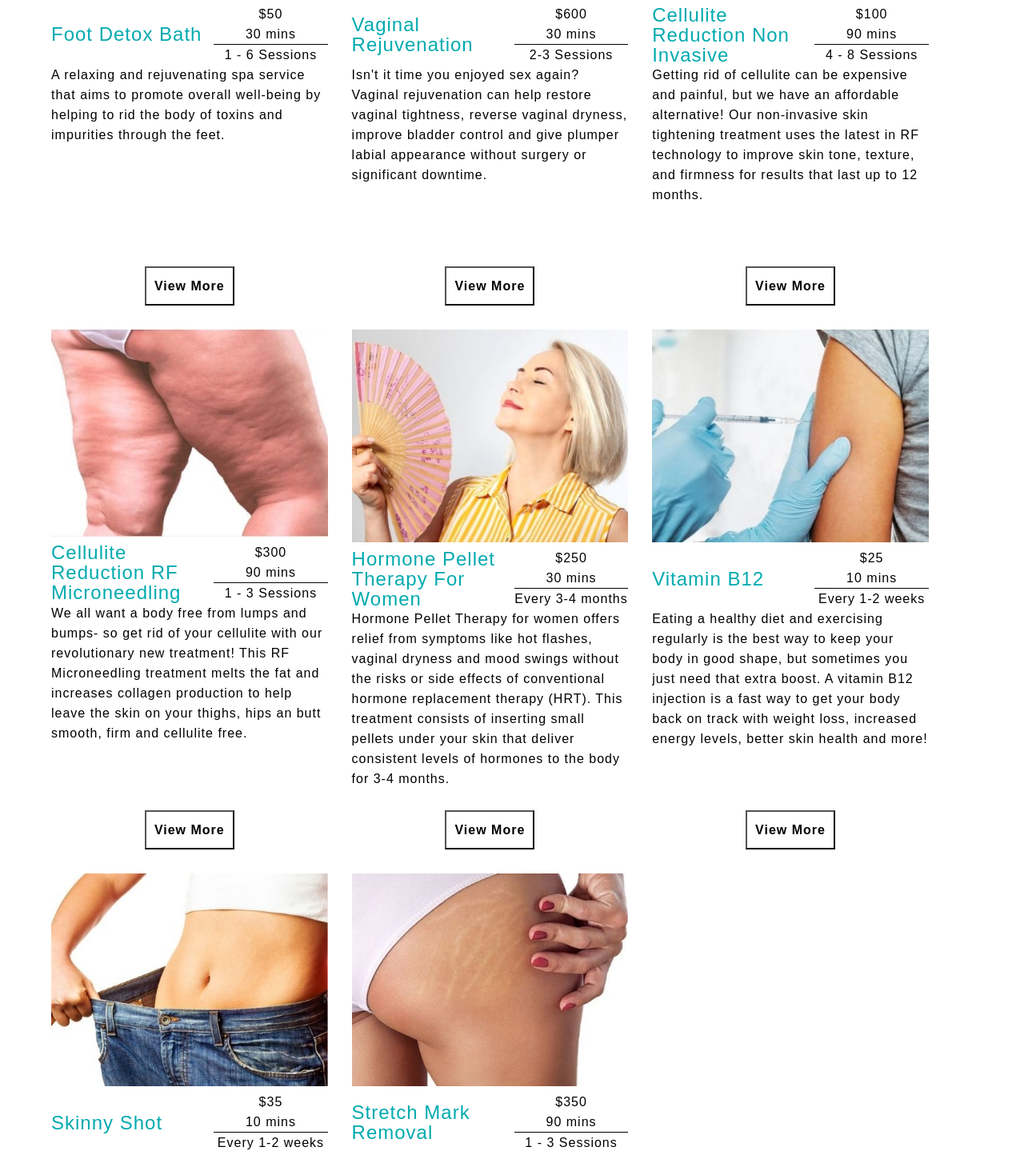
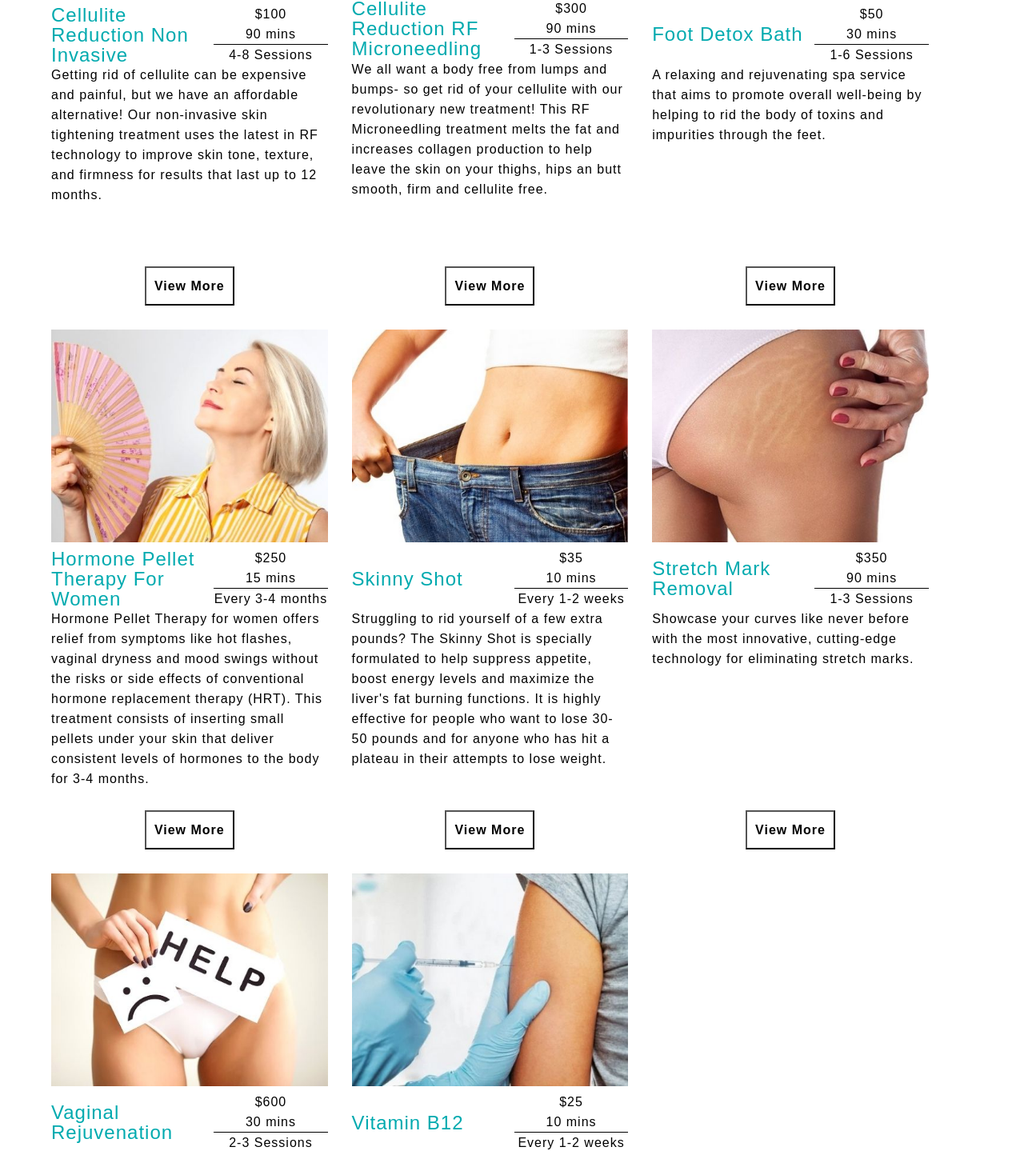
Before and after one commit to tanningexpert/exclusive-react-clone-v2, a React (Create React App) app: page /aesthetics in a window 1280 px wide. Shown: the part 760-2199 px from the top of the page at 80% size. Built offline with nearby package versions, Linux system fonts and the light colour scheme.

Commit message:
modified aesthetics services grid to map from data.js array

```diff
--- a/src/components/NavBar.js
+++ b/src/components/NavBar.js
@@ -39,6 +39,9 @@ const NavBar = () => {
           <li>Cellulite Reduction</li>
           <li>Foot Detox Bath</li>
           <li>Pre|Post Care Instructions</li>
+          <li>
+            <Link to="/aesthetics-v2">View All Services</Link>
+          </li>
         </div>
       </div>
 
--- a/src/components/ProcedureContainer.js
+++ b/src/components/ProcedureContainer.js
@@ -1,3 +1,4 @@
+import { Link } from "react-router-dom";
 import FeaturedButton from "./FeaturedServicesButton.js";
 
 const ProcedureContainer = ({
@@ -29,7 +30,9 @@ const ProcedureContainer = ({
       </table>
       <h2>Schedule Your Consult</h2>
       <div className="treatmentAppointmentRequestButton">
-        <FeaturedButton>Request An Appointment</FeaturedButton>
+        <Link to="/appointment-request">
+          <FeaturedButton>Request An Appointment</FeaturedButton>
+        </Link>
       </div>
     </div>
   );
--- /dev/null
+++ b/src/components/ScrollToTop.js
@@ -0,0 +1,14 @@
+import { useEffect } from "react";
+import { useLocation } from "react-router-dom";
+
+const ScrollToTop = () => {
+  // Extracts pathname property(key) from an object
+  const { pathname } = useLocation();
+
+  // Automatically scrolls to top whenever pathname changes
+  useEffect(() => {
+    window.scrollTo(0, 0);
+  }, [pathname]);
+};
+
+export default ScrollToTop;
--- a/src/data.js
+++ b/src/data.js
@@ -1,10 +1,148 @@
+import Images from "./img/ImgIndex.js";
+
+export const aestheticsServices = [
+  {
+    title: "Cellulite Reduction Non Invasive",
+    imgSrc: Images.celluliteReduction,
+    price: "$100",
+    length: "90 mins",
+    schedule: "4-8 Sessions",
+    pageSchedule: "4-8 weekly sessions",
+    downtime: "None",
+    summary:
+      "Getting rid of cellulite can be expensive and painful, but we have an affordable alternative! Our non-invasive skin tightening treatment uses the latest in RF technology to improve skin tone, texture, and firmness for results that last up to 12 months.",
+  },
+  {
+    title: "Cellulite Reduction RF Microneedling",
+    imgSrc: Images.celluliteReductionRf,
+    price: "$300",
+    length: "90 mins",
+    schedule: "1-3 Sessions",
+    pageSchedule: "1-3 monthly sessions",
+    downtime: "1-2 weeks",
+    summary:
+      "We all want a body free from lumps and bumps- so get rid of your cellulite with our revolutionary new treatment! This RF Microneedling treatment melts the fat and increases collagen production to help leave the skin on your thighs, hips an butt smooth, firm and cellulite free.",
+  },
+  {
+    title: "Foot Detox Bath",
+    imgSrc: Images.footDetox,
+    price: "$50",
+    length: "30 mins",
+    schedule: "1-6 Sessions",
+    pageSchedule: "1-6 weekly sessions",
+    downtime: "None",
+    summary:
+      "A relaxing and rejuvenating spa service that aims to promote overall well-being by helping to rid the body of toxins and impurities through the feet.",
+  },
+  {
+    title: "Hormone Pellet Therapy For Women",
+    imgSrc: Images.hormonePellet,
+    price: "$250",
+    length: "15 mins",
+    schedule: "Every 3-4 months",
+    pageSchedule: "Every 3-4 months",
+    downtime: "None",
+    summary:
+      "Hormone Pellet Therapy for women offers relief from symptoms like hot flashes, vaginal dryness and mood swings without the risks or side effects of conventional hormone replacement therapy (HRT). This treatment consists of inserting small pellets under your skin that deliver consistent levels of hormones to the body for 3-4 months.",
+  },
+  {
+    title: "Skinny Shot",
+    imgSrc: Images.skinnyShot,
+    price: "$35",
+    length: "10 mins",
+    schedule: "Every 1-2 weeks",
+    pageSchedule: "Every 1-2 weeks",
+    downtime: "None",
+    summary:
+      "Struggling to rid yourself of a few extra pounds? The Skinny Shot is specially formulated to help suppress appetite, boost energy levels and maximize the liver's fat burning functions. It is highly effective for people who want to lose 30-50 pounds and for anyone who has hit a plateau in their attempts to lose weight.",
+  },
+  {
+    title: "Stretch Mark Removal",
+    imgSrc: Images.stretchMarkRemoval,
+    price: "$350",
+    length: "90 mins",
+    schedule: "1-3 Sessions",
+    pageSchedule: "1-3 monthly sessions",
+    downtime: "1-2 weeks",
+    summary:
+      "Showcase your curves like never before with the most innovative, cutting-edge technology for eliminating stretch marks.",
+  },
+  {
+    title: "Vaginal Rejuvenation",
+    imgSrc: Images.vaginalRejuvenation,
+    price: "$600",
+    length: "30 mins",
+    schedule: "2-3 Sessions",
+    pageSchedule: "2-3 monthly sessions",
+    downtime: "None",
+    summary:
+      "Isn't it time you enjoyed sex again? Vaginal rejuvenation can help restore vaginal tightness, reverse vaginal dryness, improve bladder control and give plumper labial appearance without surgery or significant downtime.",
+  },
+  {
+    title: "Vitamin B12",
+    imgSrc: Images.vitaminB12,
+    price: "$25",
+    length: "10 mins",
+    schedule: "Every 1-2 weeks",
+    pageSchedule: "Every 1-2 weeks",
+    downtime: "None",
+    summary:
+      "Eating a healthy diet and exercising regularly is the best way to keep your body in good shape, but sometimes you just need that extra boost. A vitamin B12 injection is a fast way to get your body back on track with weight loss, increased energy levels, better skin health and more!",
+  },
+];
+
 export const celluliteReduction = {
   title: "Cellulite Reduction Non Invasive",
-  price: "1000",
+  price: "$100",
   length: "90 mins",
-  schedule: "4-6 Sessions",
-  pageSchedule: "4-6 weekly sessions",
+  schedule: "4-8 Sessions",
+  pageSchedule: "4-8 weekly sessions",
   downtime: "None",
+};
+
+export const celluliteReductionRF = {
+  title: "Cellulite Reduction RF Microneedling",
+  price: "$300",
+  length: "90 mins",
+  schedule: "1-3 Sessions",
+  pageSchedule: "1-3 monthly sessions",
+  downtime: "1-2 weeks",
+};
+
+export const footDetoxBath = {
+  title: "Foot Detox Bath",
+  price: "$50",
+  length: "30 mins",
+  schedule: "1-6 Sessions",
+  pageSchedule: "1-6 weekly sessions",
+  downtime: "None",
+};
+
+export const hormonePelletTherapy = {
+  title: "Hormone Pellet Therapy For Women",
+  price: "$250",
+  length: "15 mins",
+  schedule: "Every 3-4 months",
+  pageSchedule: "Every 3-4 months",
+  downtime: "None",
+};
+
+export const skinnyShot = {
+  title: "Skinny Shot",
+  price: "$35",
+  length: "10 mins",
+  schedule: "Every 1-2 weeks",
+  pageSchedule: "Every 1-2 weeks",
+  downtime: "None",
+};
+
+export const stretchMarkRemoval = {
+  title: "Stretch Mark Removal",
+  price: "$350",
+  length: "90 mins",
+  schedule: "1-3 Sessions",
+  pageSchedule: "1-3 monthly sessions",
+  downtime: "1-2 weeks",
 };
 
 export const vaginalRejuvenation = {
@@ -15,3 +153,12 @@ export const vaginalRejuvenation = {
   pageSchedule: "2-3 monthly sessions",
   downtime: "None",
 };
+
+export const vitaminB12 = {
+  title: "Vitamin B12",
+  price: "$25",
+  length: "10 mins",
+  schedule: "Every 1-2 weeks",
+  pageSchedule: "Every 1-2 weeks",
+  downtime: "None",
+};
--- a/src/pages/Aesthetics.js
+++ b/src/pages/Aesthetics.js
@@ -1,6 +1,9 @@
 import PrimaryButton from "../components/PrimaryButton";
 import AestheticsServiceContainer from "../components/AestheticsServiceContainer";
 import Images from "../img/ImgIndex.js";
+import { aestheticsServices } from "../data.js";
+import { Link } from "react-router-dom";
+
 import * as data from "../data.js";
 
 const Aesthetics = () => {
@@ -14,16 +17,29 @@ const Aesthetics = () => {
       <h2 className="aestheticsScheduleTitle">Schedule Your Consult</h2>
       <div className="primaryButtonContainer">
         <PrimaryButton>Call / Text 214-702-6581</PrimaryButton>
-        <PrimaryButton>Request An Appointment</PrimaryButton>
+        <Link to="/appointment-request">
+          <PrimaryButton>Request An Appointment</PrimaryButton>
+        </Link>
       </div>
 
       <div className="aestheticsServiceGrid">
-        <AestheticsServiceContainer
+        {aestheticsServices.map((aestheticsService) => (
+          <AestheticsServiceContainer
+            title={aestheticsService.title}
+            price={aestheticsService.price}
+            time={aestheticsService.length}
+            schedule={aestheticsService.schedule}
+            summary={aestheticsService.summary}
+            imgSrc={aestheticsService.imgSrc}
+          />
+        ))}
+
+        {/* <AestheticsServiceContainer
           imgSrc={Images.footDetox}
-          title="Foot Detox Bath"
-          price="$50"
-          time="30 mins"
-          schedule="1 - 6 Sessions"
+          title={data.footDetoxBath.title}
+          price={data.footDetoxBath.price}
+          time={data.footDetoxBath.length}
+          schedule={data.footDetoxBath.schedule}
           summary="A relaxing and rejuvenating spa service that aims to promote overall well-being by helping to rid the body of toxins and impurities through the feet."
         />
         <AestheticsServiceContainer
@@ -36,10 +52,10 @@ const Aesthetics = () => {
         />
         <AestheticsServiceContainer
           imgSrc={Images.celluliteReduction}
-          title="Cellulite Reduction Non Invasive"
-          price="$100"
-          time="90 mins"
-          schedule="4 - 8 Sessions"
+          title={data.celluliteReduction.title}
+          price={data.celluliteReduction.price}
+          time={data.celluliteReduction.length}
+          schedule={data.celluliteReduction.schedule}
           summary="Getting rid of cellulite can be expensive and painful, but we have an affordable alternative! Our non-invasive skin tightening treatment uses the latest in RF technology to improve skin tone, texture, and firmness for results that last up to 12 months."
         />
         <AestheticsServiceContainer
@@ -81,7 +97,7 @@ const Aesthetics = () => {
           time="90 mins"
           schedule="1 - 3 Sessions"
           summary="Showcase your curves like never before with the most innovative, cutting-edge technology for eliminating stretch marks."
-        />
+        /> */}
       </div>
     </>
   );
--- /dev/null
+++ b/src/pages/AestheticsV2.js
@@ -0,0 +1,23 @@
+import { aestheticsServices } from "../data.js";
+
+const AestheticsV2 = () => {
+  //   const aestheticsServiceList = aestheticsServices.map((aestheticService) => (
+  //     <ul>
+  //       <li>{aestheticService.title}</li>
+  //     </ul>
+  //   ));
+
+  return (
+    <>
+      <h1>Test</h1>
+      {/* {aestheticsServiceList()} */}
+      <ul>
+        {aestheticsServices.map((aestheticService) => (
+          <li>{aestheticService.title}</li>
+        ))}
+      </ul>
+    </>
+  );
+};
+
+export default AestheticsV2;
--- a/src/pages/AppointmentRequest.js
+++ b/src/pages/AppointmentRequest.js
@@ -58,7 +58,7 @@ const AppointmentRequest = () => {
             </div>
 
             <select id="visitType" name="visitType">
-              <option value="" disabled>
+              <option value="" disabled select>
                 Preferred visit type
               </option>
               <option value="office">In-office</option>
```
Also changed, not shown: src/App.js (+8 -0 lines), src/components/FeaturedServices.js (+8 -2 lines).
